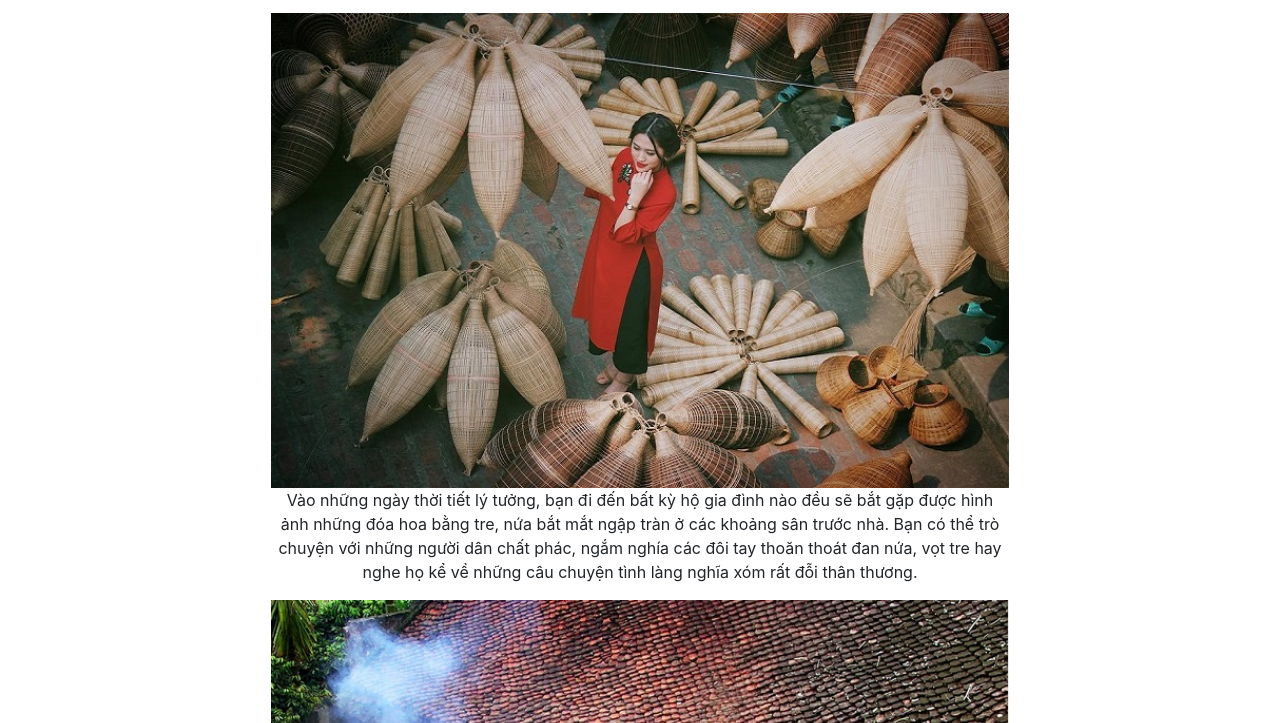
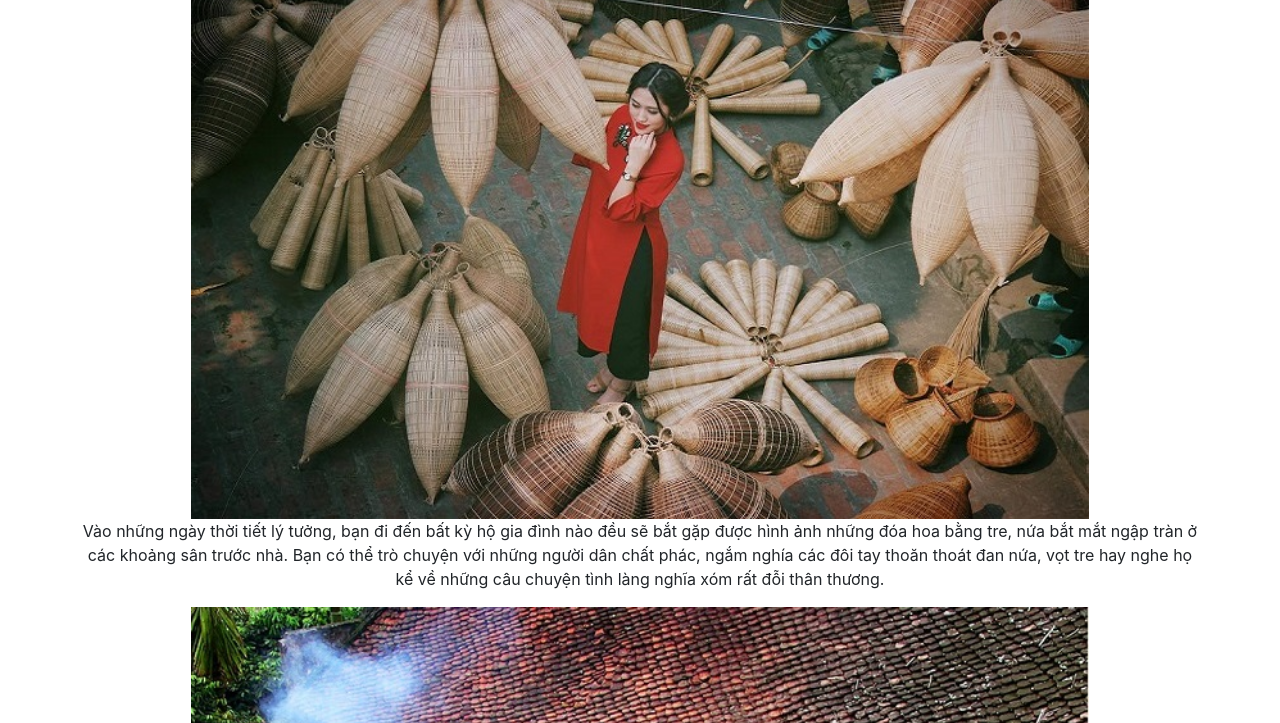
Before and after one commit to Tran-Huy-IT/asm_4, a plain HTML site: page thu-sy.html in a window 1280 px wide. Shown: the part 335-1058 px from the top of the page. Drawn offline with nearby package versions, Linux system fonts and the light colour scheme.

Commit message:
Update style1.css

```diff
--- a/css/style1.css
+++ b/css/style1.css
@@ -24,7 +24,7 @@ body{
     color: white;
 }
 .slides{
-    width: 60%;
+    width: 90%;
     margin-top: 20px;
     margin-bottom: 30px;
 }
@@ -35,7 +35,7 @@ body{
 
 .col-12 img{
 
-    width: 100%;
+    width: 80%;
 }
 .social a {
 	font-size: 48px;
```
